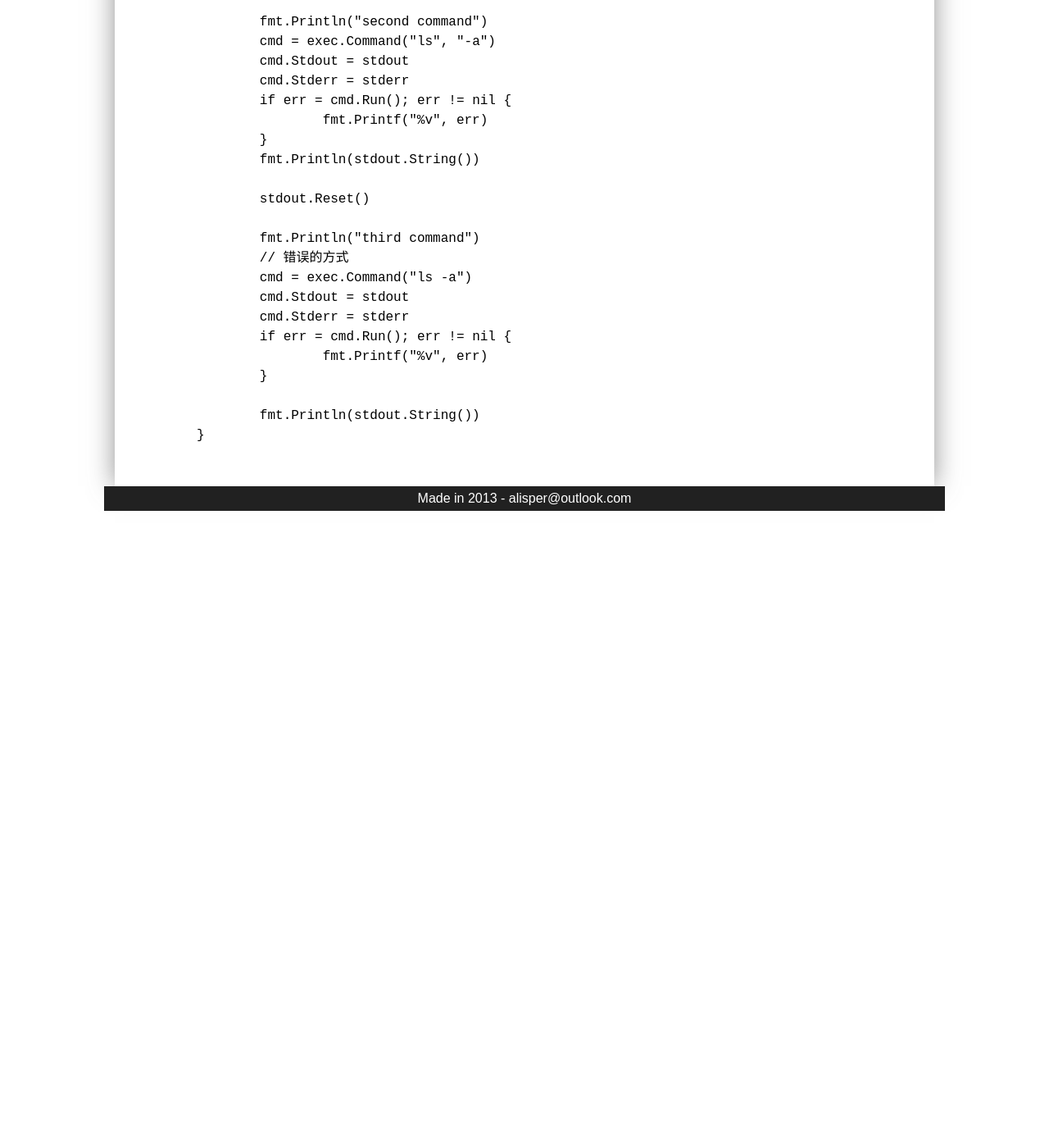
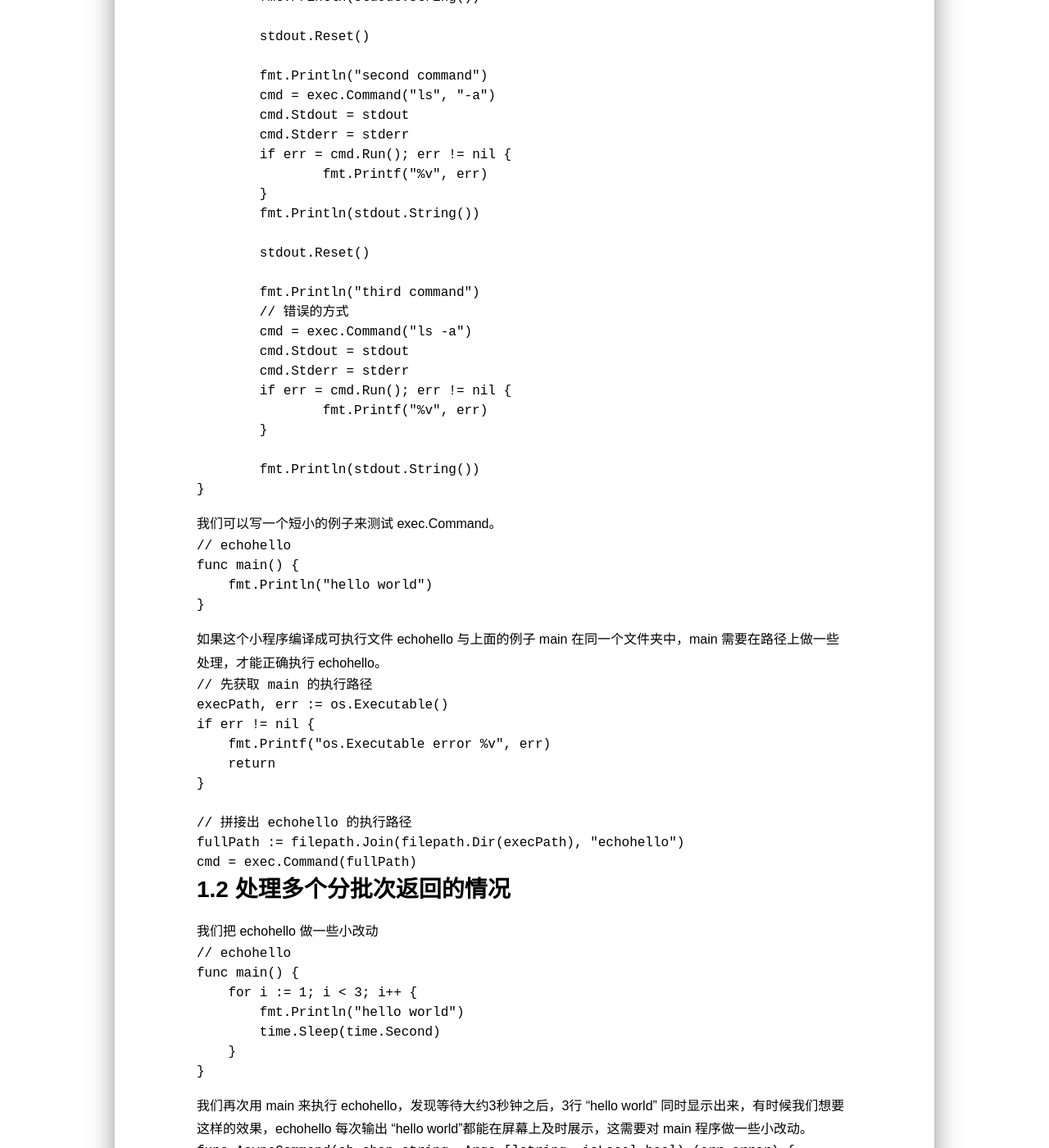
Before and after one commit to gamedevelope/alisper, a Jekyll site: the page built from _posts/2020-04-08-simple-monitor.md, in a window 1280 px wide and 1400 px high, scrolled down 879 px. Shown: the whole window at 82% size. Built offline with Jekyll 4.4.1, drawn with Linux system fonts in a browser that asks for light colours; before the commit the page ends 1502 px from its top, so only the background shows below that; some of the changed text lies outside the part shown.

Commit message:
增加异步处理的方法

````diff
--- a/_posts/2020-04-08-simple-monitor.md
+++ b/_posts/2020-04-08-simple-monitor.md
@@ -5,16 +5,18 @@
 # 目标
 自己动手实现一个可在网页上查看系统命令执行过程的监控。
 
-为了实现该监控功能，我们一开始会有几点疑问：
+为了实现该监控功能，有几个问题需要解决：
 
     1.怎样在程序中执行系统命令？
     2.怎样把结果返回到网页端？
     3.怎样处理异步的情形？
 
 # 1.怎样在程序中执行系统命令？
+## 1.1 os/exec package
 golang 提供了 os/exec 包，可以用于执行系统命令。
 
 ```golang
+// main
 // 仅演示Linux环境下的情景
 func main() {
 	var stdout = new(bytes.Buffer)
@@ -56,3 +58,93 @@
 	fmt.Println(stdout.String())
 }
 ```
+我们可以写一个短小的例子来测试 exec.Command。
+```golang
+// echohello
+func main() {
+    fmt.Println("hello world")
+}
+```
+如果这个小程序编译成可执行文件 echohello 与上面的例子 main 在同一个文件夹中，main 需要在路径上做一些处理，才能正确执行 echohello。
+```golang
+// 先获取 main 的执行路径
+execPath, err := os.Executable()
+if err != nil {
+    fmt.Printf("os.Executable error %v", err)
+    return
+}
+
+// 拼接出 echohello 的执行路径
+fullPath := filepath.Join(filepath.Dir(execPath), "echohello")
+cmd = exec.Command(fullPath)
+```
+## 1.2 处理多个分批次返回的情况
+我们把 echohello 做一些小改动
+```golang
+// echohello
+func main() {
+    for i := 1; i < 3; i++ {
+        fmt.Println("hello world")
+        time.Sleep(time.Second)
+    }
+}
+```
+我们再次用 main 来执行 echohello，发现等待大约3秒钟之后，3行 "hello world" 同时显示出来，有时候我们想要这样的效果，echohello 每次输出 "hello world"都能在屏幕上及时展示，这需要对 main 程序做一些小改动。
+```golang
+func AsyncCommand(ch chan string, Args []string, isLocal bool) (err error) {
+	if isLocal {
+		if execPath, err := os.Executable(); err != nil {
+			fmt.Printf("os.Executable error %v", err)
+		} else {
+			Args[0] = filepath.Join(filepath.Dir(execPath), Args[0])
+		}
+	}
+
+	cmd := exec.Command(Args[0], Args[1:]...)
+
+	// 命令的错误输出和标准输出都连接到同一个管道
+	stdout, err := cmd.StdoutPipe()
+	cmd.Stderr = cmd.Stdout
+
+	if err != nil {
+		return err
+	}
+
+	if err = cmd.Start(); err != nil {
+		return err
+	}
+	// 从管道中实时获取输出并打印到终端
+	tmp := make([]byte, 1024)
+	for {
+		if n, err := stdout.Read(tmp); n == 0 || err != nil {
+			break
+		} else {
+			ch <- string(tmp)
+		}
+	}
+
+	err = cmd.Wait()
+	return
+}
+
+func main() {
+	ch := make(chan string)
+	go func() {
+		for {
+			if s, ok := <- ch; ok {
+				fmt.Print(s)
+			} else {
+				break
+			}
+		}
+	}()
+
+	_ = AsyncCommand(ch, []string{"echohello2"}, true)
+}
+```
+用 StdoutPipe 方法，可以及时获得执行结果。
+
+## 1.3 要点
+    1.多个 args 需要用数组传入，一个字符串中包含多个 args 传入无效。
+    2.用 StdoutPipe 结合 Channel 可以实现及时输出的效果。
+    3.stdout.Read(tmp) 这一行代码，如果 tmp 空间太小，会执行多次 Read。
````
